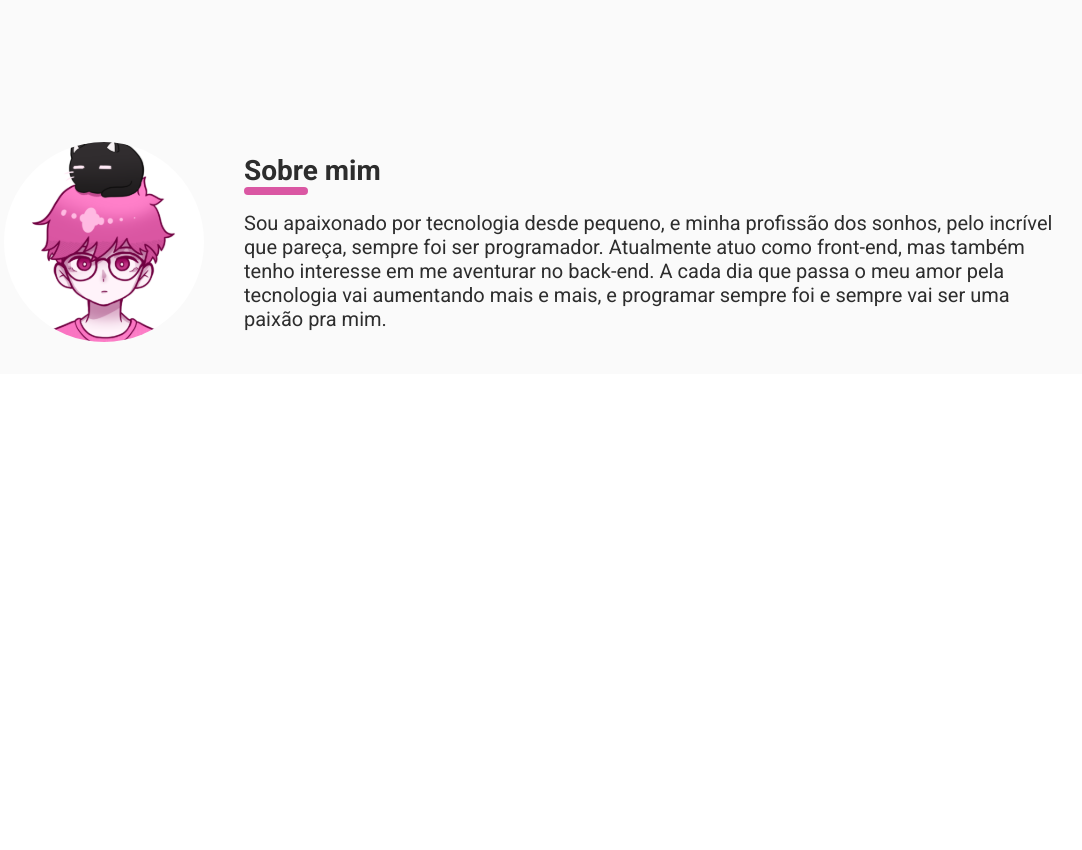
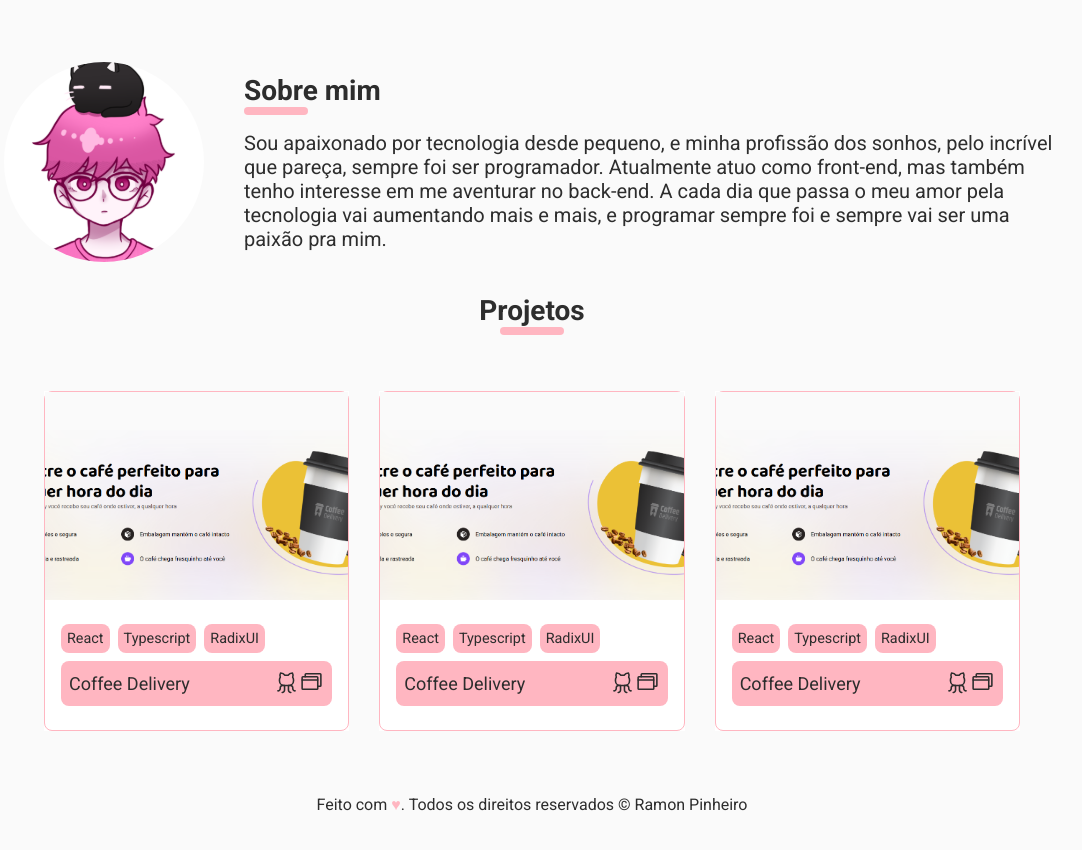
Before and after one commit to ramontrovao/my-portfolio, a React (Vite) app: page / in a window 1280 px wide. Shown: the part 714-1564 px from the top of the page, without its empty margins (108-1190 px from the left). Before the commit the page ends 1088 px from the top, so only its background shows below. Built offline with nearby package versions, Linux system fonts and the light colour scheme.

Commit message:
feat: added projects section and footer

```diff
--- a/package.json
+++ b/package.json
@@ -13,7 +13,8 @@
     "phosphor-react": "^1.4.1",
     "react": "^18.2.0",
     "react-dom": "^18.2.0",
-    "styled-components": "^5.3.6"
+    "styled-components": "^5.3.6",
+    "swiper": "^8.4.6"
   },
   "devDependencies": {
     "@types/react": "^18.0.26",
--- /dev/null
+++ b/src/pages/Portfolio/components/Footer/index.tsx
@@ -0,0 +1,12 @@
+import { FooterContainer } from "./styles";
+
+export function Footer() {
+  return (
+    <FooterContainer>
+      <p>
+        Feito com <span>&hearts;</span>. Todos os direitos reservados &copy;
+        Ramon Pinheiro
+      </p>
+    </FooterContainer>
+  );
+}
--- /dev/null
+++ b/src/pages/Portfolio/components/Footer/styles.ts
@@ -0,0 +1,18 @@
+import styled from "styled-components";
+
+export const FooterContainer = styled.footer`
+  min-height: 10vh;
+  padding: 2.5rem;
+  display: flex;
+  justify-content: center;
+  align-items: center;
+  color: ${({ theme }) => theme["gray-200"]};
+
+  span {
+    color: ${({ theme }) => theme["pink"]};
+  }
+
+  p {
+    text-align: center;
+  }
+`;
--- a/src/pages/Portfolio/components/Introduction/index.tsx
+++ b/src/pages/Portfolio/components/Introduction/index.tsx
@@ -36,7 +36,7 @@ export function Introduction() {
       </Content>
 
       <ArrowDownContainer>
-        <a href="#aboutme">
+        <a href="#projects">
           <div>
             <ArrowDown size={20} />
           </div>
--- a/src/pages/Portfolio/components/Introduction/styles.ts
+++ b/src/pages/Portfolio/components/Introduction/styles.ts
@@ -8,7 +8,7 @@ export const IntroductionSection = styled.section`
   padding: 8rem 3rem;
 
   @media (max-width: 768px) {
-    padding: 5rem 1rem;
+    padding: 4.5rem 1rem;
 
     .square {
       display: none;
@@ -21,7 +21,7 @@ export const Content = styled.div`
     display: flex;
     justify-content: center;
     flex-direction: column;
-    min-height: 75vh;
+    min-height: 65vh;
 
     span {
       color: ${theme["gray-200"]};
--- /dev/null
+++ b/src/pages/Portfolio/components/Projects/components/ProjectCard/index.tsx
@@ -0,0 +1,52 @@
+import { Browsers, GithubLogo } from "phosphor-react";
+import {
+  InfoWrapper,
+  ProjectCardContainer,
+  TechsList,
+  WebsiteInfos,
+} from "./styles";
+
+interface ProjectCardProps {
+  projectName: string;
+  imgSrc: string;
+  repoURL: string;
+  productURL: string;
+  tags: string[];
+}
+
+export function ProjectCard({
+  projectName,
+  imgSrc,
+  repoURL,
+  productURL,
+  tags,
+}: ProjectCardProps) {
+  return (
+    <ProjectCardContainer id="projects">
+      <img src={imgSrc} />
+
+      <InfoWrapper>
+        <TechsList>
+          {tags.map((tag) => (
+            <div key={tag}>
+              <p>{tag}</p>
+            </div>
+          ))}
+        </TechsList>
+
+        <WebsiteInfos>
+          <p>{projectName}</p>
+
+          <div>
+            <a href={repoURL} target="_blank">
+              <GithubLogo size={25} />
+            </a>
+            <a href={productURL} target="_blank">
+              <Browsers size={25} />
+            </a>
+          </div>
+        </WebsiteInfos>
+      </InfoWrapper>
+    </ProjectCardContainer>
+  );
+}
--- /dev/null
+++ b/src/pages/Portfolio/components/Projects/components/ProjectCard/styles.ts
@@ -0,0 +1,60 @@
+import styled from "styled-components";
+
+export const ProjectCardContainer = styled.div`
+  display: flex;
+  flex-direction: column;
+  background-color: ${({ theme }) => theme["white"]};
+  min-height: 20rem;
+  border: 1px solid ${({ theme }) => theme["pink"]};
+  border-radius: 8px;
+
+  p,
+  a {
+    color: ${({ theme }) => theme["gray-200"]};
+  }
+
+  img {
+    width: 100%;
+    height: 13rem;
+    object-fit: cover;
+  }
+`;
+
+export const InfoWrapper = styled.div`
+  display: flex;
+  flex-direction: column;
+  gap: 0.5rem;
+  padding: 1.5rem 1rem;
+`;
+
+export const TechsList = styled.div`
+  display: flex;
+  gap: 0.5rem;
+
+  div {
+    background-color: ${({ theme }) => theme["pink"]};
+    padding: 0.375rem;
+    font-size: 0.9rem;
+    border-radius: 8px;
+  }
+`;
+
+export const WebsiteInfos = styled.div`
+  display: flex;
+  justify-content: center;
+  align-items: center;
+  justify-content: space-between;
+  background-color: ${({ theme }) => theme["pink"]};
+  padding: 0.5rem;
+  border-radius: 8px;
+
+  div {
+    a {
+      color: ${({ theme }) => theme["gray-200"]};
+
+      &:hover {
+        color: ${({ theme }) => theme["background"]};
+      }
+    }
+  }
+`;
--- /dev/null
+++ b/src/pages/Portfolio/components/Projects/index.tsx
@@ -0,0 +1,97 @@
+import { ProjectsSection, Title } from "./styles";
+import { Swiper, SwiperSlide } from "swiper/react";
+import { Scrollbar } from "swiper";
+import "swiper/css";
+import "swiper/css/scrollbar";
+import { ProjectCard } from "./components/ProjectCard";
+
+export function Projects() {
+  return (
+    <ProjectsSection>
+      <Title>
+        <h2>Projetos</h2>
+        <div></div>
+      </Title>
+
+      <Swiper
+        scrollbar={{
+          hide: true,
+        }}
+        modules={[Scrollbar]}
+        slidesPerView={3}
+        breakpoints={{
+          0: {
+            slidesPerView: 1,
+            spaceBetween: 50,
+          },
+          // when window width is >= 480px
+          768: {
+            slidesPerView: 3,
+            spaceBetween: 30,
+          },
+        }}
+        className="projects-swiper"
+      >
+        <SwiperSlide>
+          <ProjectCard
+            projectName="Coffee Delivery"
+            imgSrc="./assets/coffee-delivery-preview.png"
+            productURL="https://bit.ly/coffeedeliveryrocket"
+            repoURL="https://github.com/ramontrovao/coffee-delivery"
+            tags={["React", "Typescript", "RadixUI"]}
+          />
+        </SwiperSlide>
+
+        <SwiperSlide>
+          <ProjectCard
+            projectName="Coffee Delivery"
+            imgSrc="./assets/coffee-delivery-preview.png"
+            productURL="https://bit.ly/coffeedeliveryrocket"
+            repoURL="https://github.com/ramontrovao/coffee-delivery"
+            tags={["React", "Typescript", "RadixUI"]}
+          />
+        </SwiperSlide>
+
+        <SwiperSlide>
+          <ProjectCard
+            projectName="Coffee Delivery"
+            imgSrc="./assets/coffee-delivery-preview.png"
+            productURL="https://bit.ly/coffeedeliveryrocket"
+            repoURL="https://github.com/ramontrovao/coffee-delivery"
+            tags={["React", "Typescript", "RadixUI"]}
+          />
+        </SwiperSlide>
+
+        <SwiperSlide>
+          <ProjectCard
+            projectName="Coffee Delivery"
+            imgSrc="./assets/coffee-delivery-preview.png"
+            productURL="https://bit.ly/coffeedeliveryrocket"
+            repoURL="https://github.com/ramontrovao/coffee-delivery"
+            tags={["React", "Typescript", "RadixUI"]}
+          />
+        </SwiperSlide>
+
+        <SwiperSlide>
+          <ProjectCard
+            projectName="Coffee Delivery"
+            imgSrc="./assets/coffee-delivery-preview.png"
+            productURL="https://bit.ly/coffeedeliveryrocket"
+            repoURL="https://github.com/ramontrovao/coffee-delivery"
+            tags={["React", "Typescript", "RadixUI"]}
+          />
+        </SwiperSlide>
+
+        <SwiperSlide>
+          <ProjectCard
+            projectName="Coffee Delivery"
+            imgSrc="./assets/coffee-delivery-preview.png"
+            productURL="https://bit.ly/coffeedeliveryrocket"
+            repoURL="https://github.com/ramontrovao/coffee-delivery"
+            tags={["React", "Typescript", "RadixUI"]}
+          />
+        </SwiperSlide>
+      </Swiper>
+    </ProjectsSection>
+  );
+}
--- /dev/null
+++ b/src/pages/Portfolio/components/Projects/styles.ts
@@ -0,0 +1,64 @@
+import styled, { css } from "styled-components";
+
+export const ProjectsSection = styled.section`
+  ${({ theme }) => css`
+    display: flex;
+    flex-direction: column;
+    justify-content: center;
+    align-items: center;
+    gap: 2rem;
+
+    .projects-swiper {
+      width: 80%;
+      height: 100%;
+      padding: 1.5rem;
+      cursor: grab;
+      background-color: ${({ theme }) => theme["background"]};
+
+      @media (max-width: 1024px) {
+        width: 100%;
+      }
+    }
+
+    .swiper-slide {
+      text-align: center;
+      font-size: 18px;
+      background: #fff;
+
+      /* Center slide text vertically */
+      display: -webkit-box;
+      display: -ms-flexbox;
+      display: -webkit-flex;
+      display: flex;
+      -webkit-box-pack: center;
+      -ms-flex-pack: center;
+      -webkit-justify-content: center;
+      justify-content: center;
+      -webkit-box-align: center;
+      -ms-flex-align: center;
+      -webkit-align-items: center;
+      align-items: center;
+    }
+  `}
+`;
+
+export const Title = styled.div`
+  ${({ theme }) => css`
+    display: flex;
+    flex-direction: column;
+    justify-content: center;
+    align-items: center;
+
+    h2 {
+      font-size: 1.75rem;
+      color: ${theme["gray-200"]};
+    }
+
+    div {
+      width: 4rem;
+      height: 0.5rem;
+      border-radius: 999px;
+      background-color: ${theme["pink"]};
+    }
+  `}
+`;
--- a/src/pages/Portfolio/index.tsx
+++ b/src/pages/Portfolio/index.tsx
@@ -1,6 +1,8 @@
 import { Aboutme } from "./components/Aboutme";
+import { Footer } from "./components/Footer";
 import { Header } from "./components/Header";
 import { Introduction } from "./components/Introduction";
+import { Projects } from "./components/Projects";
 import { PortfolioContainer } from "./styles";
 
 export function Portfolio() {
@@ -10,6 +12,8 @@ export function Portfolio() {
       <PortfolioContainer>
         <Introduction />
         <Aboutme />
+        <Projects />
+        <Footer />
       </PortfolioContainer>
     </>
   );
--- a/src/styles/global.ts
+++ b/src/styles/global.ts
@@ -5,7 +5,7 @@ export const GlobalStyle = createGlobalStyle`
         margin: 0;
         padding: 0;
         box-sizing: border-box;
-        transition: background-color 0.4s, color 0.2s;
+        transition: background-color 0.4s;
     }
 
     html {
--- a/src/styles/themes/DefaultTheme.ts
+++ b/src/styles/themes/DefaultTheme.ts
@@ -1,7 +1,10 @@
 export const DefaultTheme = {
   white: "#FFF",
   background: "#FAFAFA",
-  pink: "#DA57A3",
+  pink: "#FFB6C1",
+  "light-pink": "#FFB6C1",
   "gray-100": "#D9D9D9",
   "gray-200": "#2D2D2D",
 };
+
+// #DA57A3
```
Also changed, not shown: public/assets/coffee-delivery-preview.png (added), 1 other file (tests, documents, lock files or other folders).
